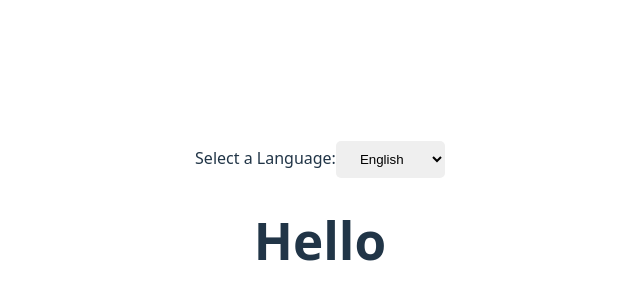
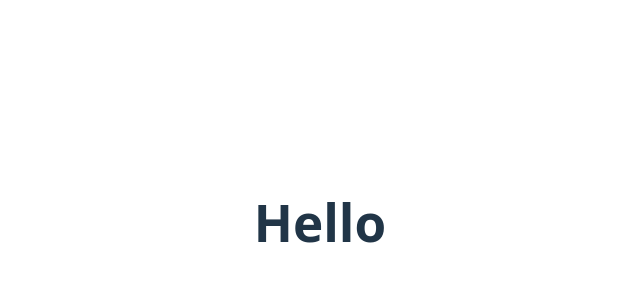
Before and after one commit to AlbertCastellon/languages_try, a React (Vite) app: page / in a window 1280 px wide. Shown: the part 178-478 px from the top of the page, without its empty margins (320-960 px from the left). Built offline with nearby package versions, Linux system fonts and the light colour scheme.

Commit message:
planning to module and useContext

```diff
--- a/src/App.jsx
+++ b/src/App.jsx
@@ -1,22 +1,14 @@
-import { useState } from 'react'
+import { BrowserRouter as Router, Routes, Route } from 'react-router-dom'
+import { useState, useContext } from 'react'
 import './App.css'
 import text from "./assets/docs.json"
 
 function App() {
   const [language, setLanguage] = useState("en");
-  const changeLanguage = (event) => {
-    setLanguage(event.target.value);
-  }
+
   return (
     <>
-      <header>
-        <label htmlFor="language">Select a Language:</label>
-        <select name="language" id="language" value={language} onChange={changeLanguage}>
-          <option value="cat">Catalan</option>
-          <option value="es">Spanish</option>
-          <option value="en">English</option>
-        </select>
-      </header>
+
       <h1>{text[language].greeting}</h1>
     </>
   )
```
Also changed, not shown: src/components/Header.jsx (added, +19 -0 lines), src/components/Main.jsx (added, +9 -0 lines).
